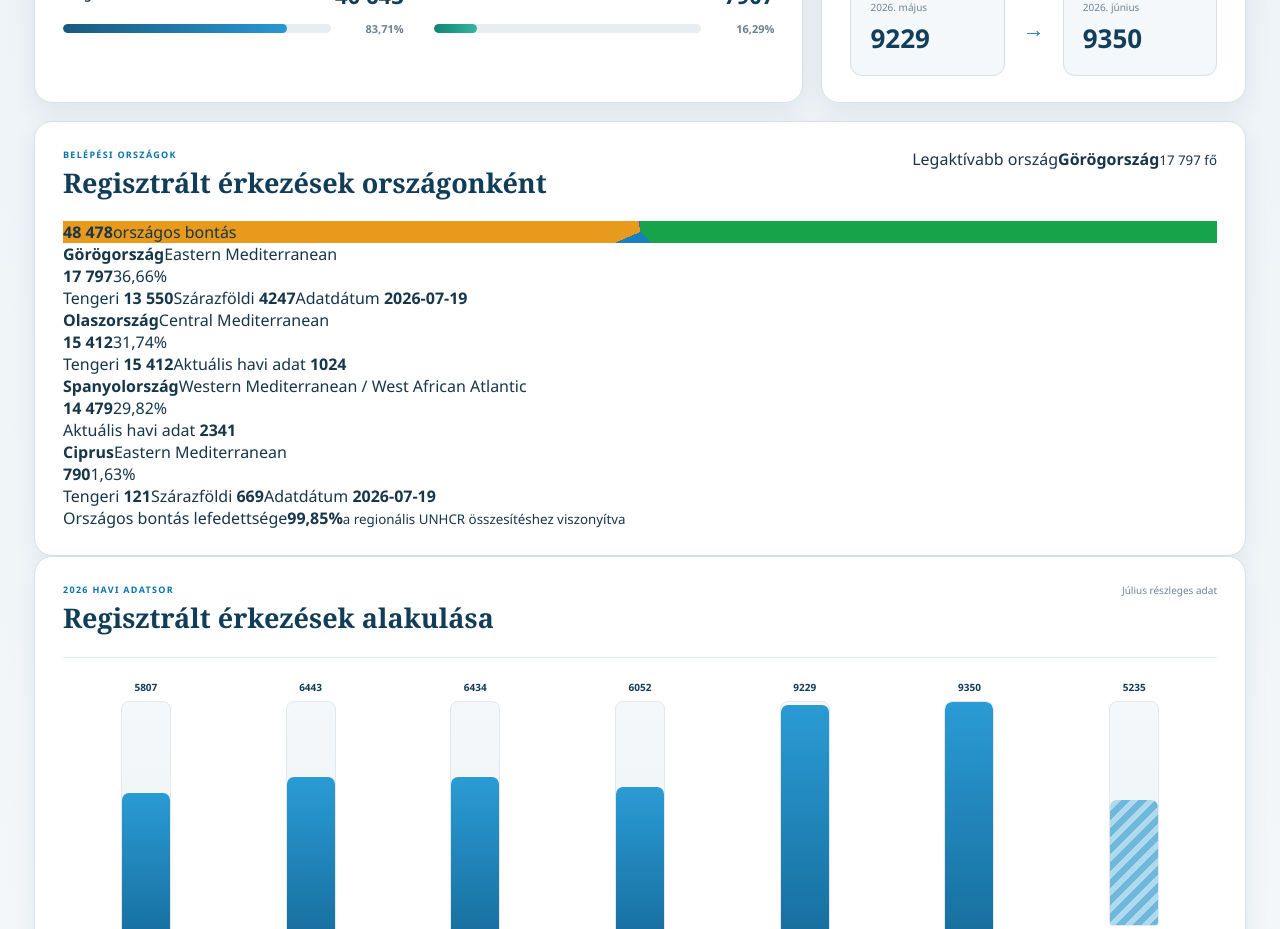
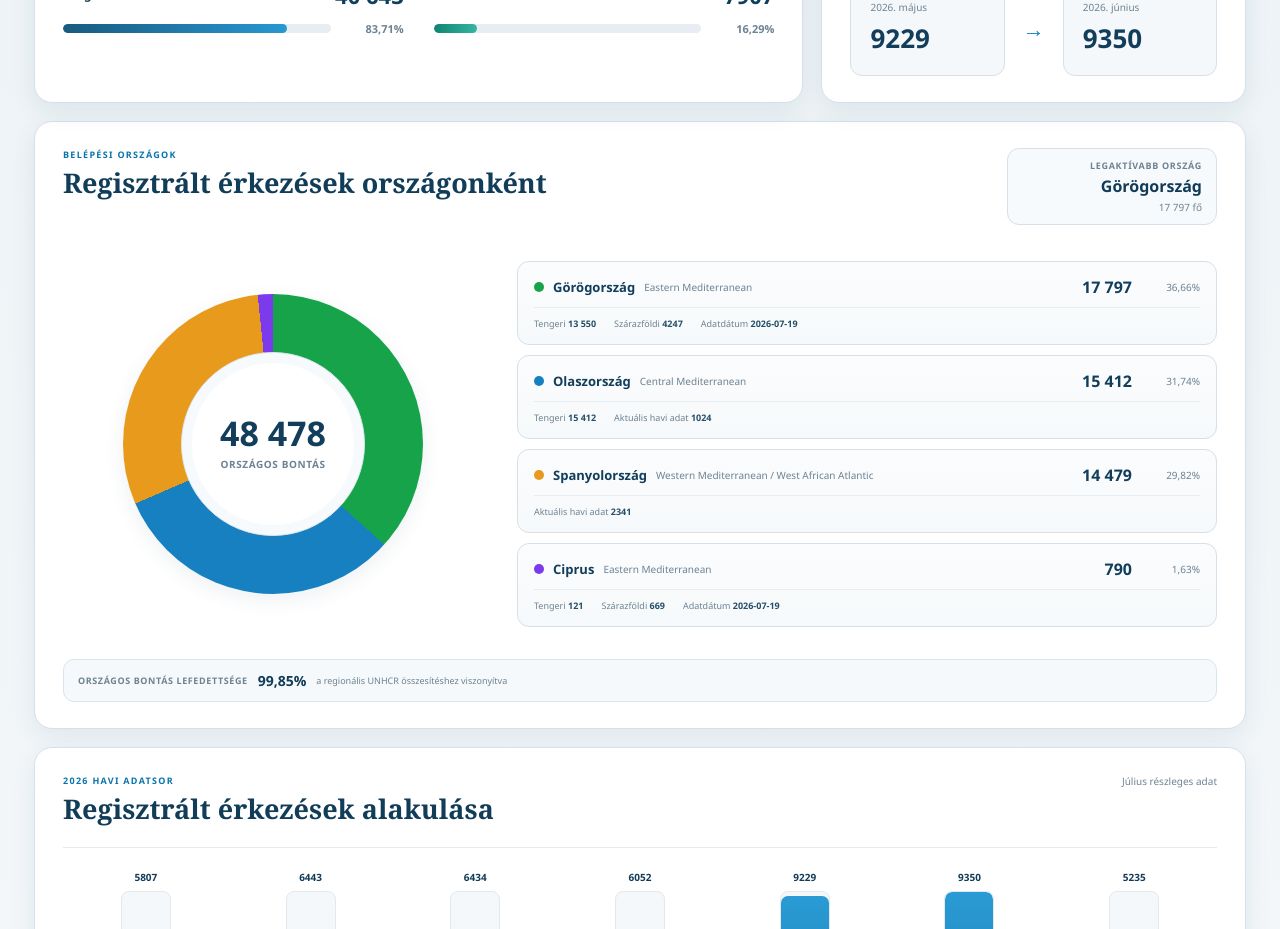
Before and after one commit to mikloshetzer-sketch/migracio-terkep, a React (Vite) app: page / in a window 1280 px wide. Shown: the part 800-1729 px from the top of the page. Built offline with nearby package versions, Linux system fonts and the light colour scheme.

Commit message:
Update style.css

```diff
--- a/src/style.css
+++ b/src/style.css
@@ -16,6 +16,7 @@
   --green: #18a66a;
   --orange: #df8a19;
   --red: #ca4c45;
+  --purple: #7c3aed;
 
   --text: #17364a;
   --muted: #6d8292;
@@ -415,10 +416,6 @@ a {
   box-shadow: var(--shadow);
 }
 
-.migration-hero::after {
-  content: none;
-}
-
 .migration-hero-copy {
   position: relative;
   z-index: 1;
@@ -977,6 +974,361 @@ a {
   font-size: 22px !important;
 
   font-weight: 900;
+}
+
+/* =========================================================
+   COUNTRY DISTRIBUTION
+   ========================================================= */
+
+.country-arrivals-panel {
+  margin-bottom: 18px;
+}
+
+.country-summary-highlight {
+  min-width: 210px;
+
+  display: flex;
+  flex-direction: column;
+  align-items: flex-end;
+
+  gap: 3px;
+
+  padding:
+    10px
+    14px;
+
+  border:
+    1px solid
+    var(--border);
+
+  border-radius: 12px;
+
+  background:
+    #f7fafc;
+}
+
+.country-summary-highlight span {
+  color: var(--muted);
+
+  font-size: 9px;
+  font-weight: 800;
+
+  letter-spacing: 0.7px;
+
+  text-transform: uppercase;
+}
+
+.country-summary-highlight strong {
+  color: var(--navy);
+
+  font-size: 16px;
+  font-weight: 850;
+}
+
+.country-summary-highlight small {
+  color: var(--muted);
+
+  font-size: 10px;
+}
+
+.country-distribution-layout {
+  display: grid;
+
+  grid-template-columns:
+    minmax(320px, 0.9fr)
+    minmax(0, 1.5fr);
+
+  gap: 34px;
+
+  align-items: center;
+
+  min-height: 390px;
+}
+
+.country-donut-area {
+  display: flex;
+
+  align-items: center;
+  justify-content: center;
+
+  min-height: 360px;
+}
+
+.country-donut {
+  position: relative;
+
+  width: 300px;
+  height: 300px;
+
+  flex: 0 0 300px;
+
+  border-radius: 50%;
+
+  box-shadow:
+    0 6px 20px
+    rgba(
+      30,
+      65,
+      88,
+      0.08
+    );
+}
+
+.country-donut::before {
+  content: "";
+
+  position: absolute;
+
+  inset: 58px;
+
+  border-radius: 50%;
+
+  background: #ffffff;
+
+  border:
+    1px solid
+    #dbe5eb;
+
+  box-shadow:
+    inset
+    0
+    0
+    0
+    10px
+    #f7fafc;
+}
+
+.country-donut-center {
+  position: absolute;
+
+  inset: 0;
+
+  z-index: 2;
+
+  display: flex;
+  flex-direction: column;
+
+  align-items: center;
+  justify-content: center;
+
+  text-align: center;
+
+  pointer-events: none;
+}
+
+.country-donut-center strong {
+  color: #123e5b;
+
+  font-size: 34px;
+  font-weight: 850;
+
+  line-height: 1;
+}
+
+.country-donut-center span {
+  margin-top: 7px;
+
+  color: var(--muted);
+
+  font-size: 10px;
+  font-weight: 700;
+
+  letter-spacing: 0.6px;
+
+  text-transform: uppercase;
+}
+
+.country-distribution-list {
+  display: flex;
+  flex-direction: column;
+
+  gap: 10px;
+}
+
+.country-distribution-row {
+  padding:
+    14px
+    16px;
+
+  border:
+    1px solid
+    var(--border);
+
+  border-radius: 12px;
+
+  background:
+    linear-gradient(
+      180deg,
+      #fbfcfd,
+      #f6f9fb
+    );
+
+  transition:
+    transform 0.15s ease,
+    box-shadow 0.15s ease;
+}
+
+.country-distribution-row:hover {
+  transform: translateY(-1px);
+
+  box-shadow:
+    0 6px 16px
+    rgba(
+      29,
+      65,
+      89,
+      0.08
+    );
+}
+
+.country-distribution-main {
+  display: flex;
+
+  align-items: center;
+  justify-content: space-between;
+
+  gap: 20px;
+}
+
+.country-name-line {
+  min-width: 0;
+
+  display: flex;
+  align-items: center;
+
+  gap: 9px;
+}
+
+.country-color-dot {
+  width: 10px;
+  height: 10px;
+
+  flex: 0 0 10px;
+
+  border-radius: 50%;
+}
+
+.country-name-line strong {
+  color: #123e5b;
+
+  font-size: 13px;
+  font-weight: 850;
+}
+
+.country-route {
+  min-width: 0;
+
+  overflow: hidden;
+
+  color: var(--muted);
+
+  font-size: 10px;
+
+  white-space: nowrap;
+
+  text-overflow: ellipsis;
+}
+
+.country-distribution-values {
+  flex-shrink: 0;
+
+  display: grid;
+
+  grid-template-columns:
+    minmax(70px, auto)
+    minmax(52px, auto);
+
+  gap: 16px;
+
+  align-items: center;
+
+  text-align: right;
+}
+
+.country-distribution-values strong {
+  color: #123e5b;
+
+  font-size: 16px;
+  font-weight: 850;
+}
+
+.country-distribution-values span {
+  color: var(--muted);
+
+  font-size: 10px;
+}
+
+.country-distribution-meta {
+  display: flex;
+  flex-wrap: wrap;
+
+  gap:
+    8px
+    18px;
+
+  margin-top: 9px;
+  padding-top: 9px;
+
+  border-top:
+    1px solid
+    #e5edf2;
+}
+
+.country-distribution-meta span {
+  color: var(--muted);
+
+  font-size: 9px;
+}
+
+.country-distribution-meta strong {
+  color: #254e68;
+
+  font-weight: 800;
+}
+
+.country-coverage-note {
+  margin-top: 20px;
+
+  display: flex;
+  align-items: center;
+
+  gap: 10px;
+
+  padding:
+    11px
+    14px;
+
+  border:
+    1px solid
+    #d8e5ed;
+
+  border-radius: 11px;
+
+  background:
+    #f5f9fb;
+}
+
+.country-coverage-note span {
+  color: var(--muted);
+
+  font-size: 9px;
+  font-weight: 800;
+
+  letter-spacing: 0.6px;
+
+  text-transform: uppercase;
+}
+
+.country-coverage-note strong {
+  color: var(--navy);
+
+  font-size: 14px;
+}
+
+.country-coverage-note small {
+  color: var(--muted);
+
+  font-size: 9px;
 }
 
 /* =========================================================
@@ -1122,7 +1474,7 @@ a {
     1fr
     1fr
     0.65fr
-    2fr;
+    1fr;
 
   overflow: hidden;
 
@@ -1319,6 +1671,14 @@ a {
     grid-template-columns: 1fr;
   }
 
+  .country-distribution-layout {
+    grid-template-columns: 1fr;
+  }
+
+  .country-donut-area {
+    min-height: 320px;
+  }
+
   .migration-footer-status {
     grid-template-columns:
       repeat(
@@ -1444,6 +1804,61 @@ a {
     align-items: flex-start;
   }
 
+  .country-summary-highlight {
+    width: 100%;
+    align-items: flex-start;
+  }
+
+  .country-distribution-layout {
+    gap: 22px;
+  }
+
+  .country-donut-area {
+    min-height: 270px;
+  }
+
+  .country-donut {
+    width: 240px;
+    height: 240px;
+
+    flex-basis: 240px;
+  }
+
+  .country-donut::before {
+    inset: 47px;
+  }
+
+  .country-donut-center strong {
+    font-size: 28px;
+  }
+
+  .country-distribution-main {
+    align-items: flex-start;
+  }
+
+  .country-name-line {
+    align-items: flex-start;
+    flex-wrap: wrap;
+  }
+
+  .country-route {
+    width: 100%;
+    padding-left: 19px;
+
+    white-space: normal;
+  }
+
+  .country-distribution-values {
+    grid-template-columns: 1fr;
+
+    gap: 2px;
+  }
+
+  .country-coverage-note {
+    align-items: flex-start;
+    flex-wrap: wrap;
+  }
+
   .month-comparison {
     grid-template-columns: 1fr;
   }
```
